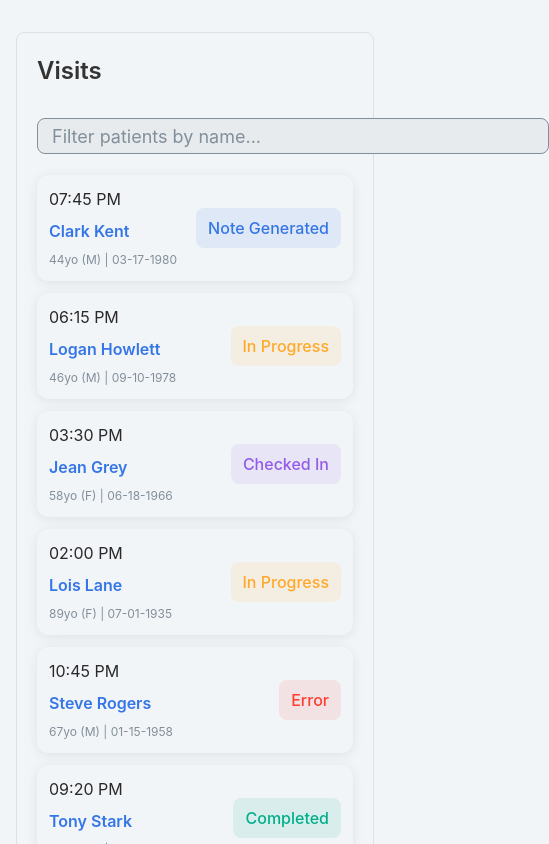
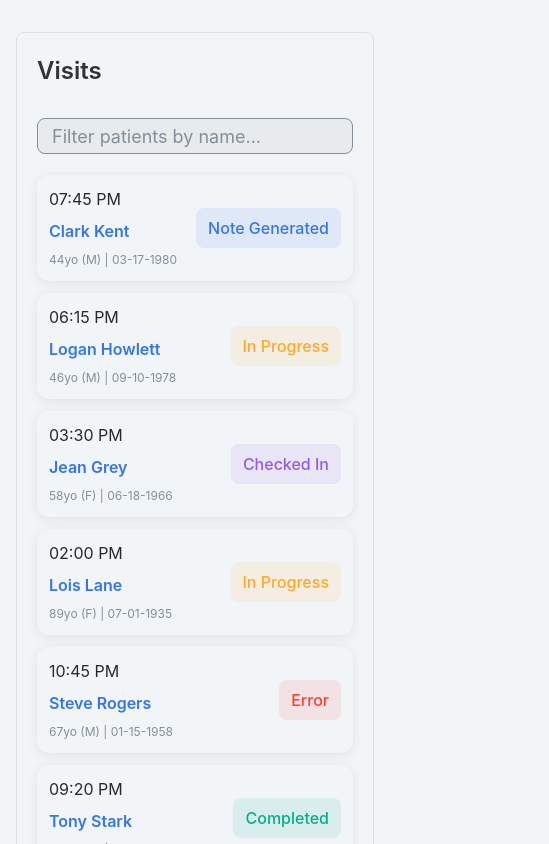
Before and after one commit to tworoniak/visit-list-demo, a React (Vite) app: page / in a window 390 px wide. Shown: the top 844 px of the page, 549 px wide, since content can reach past the window. Built offline with nearby package versions, Linux system fonts and the light colour scheme; data requests are answered from the project's data file.

Commit message:
fix input on mobile

```diff
--- a/src/components/SearchBar/SearchBar.module.scss
+++ b/src/components/SearchBar/SearchBar.module.scss
@@ -1,6 +1,6 @@
 .search_container {
   flex: 1;
-  min-width: 32rem;
+  // min-width: 32rem;
   height: 3.4rem;
   margin-bottom: var(--spacing-sm);
   display: flex;
```
